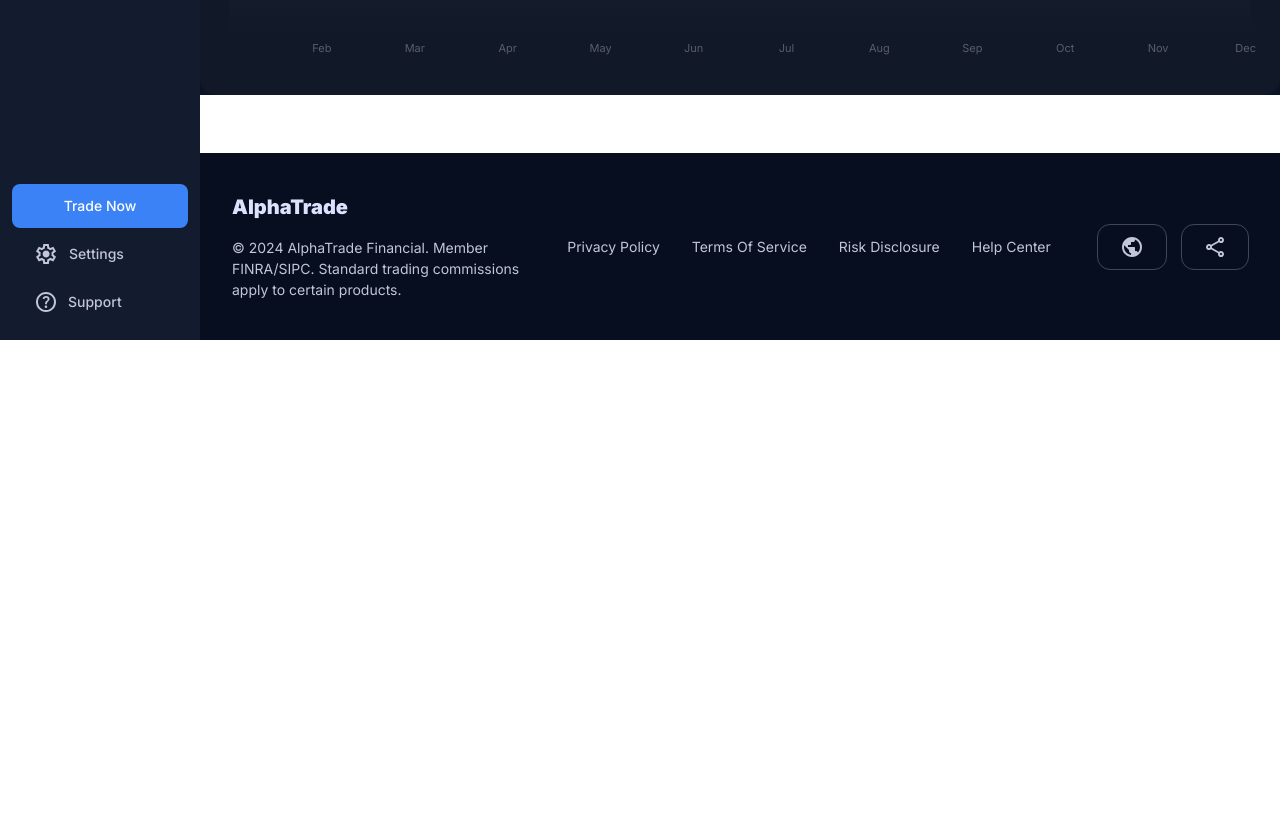
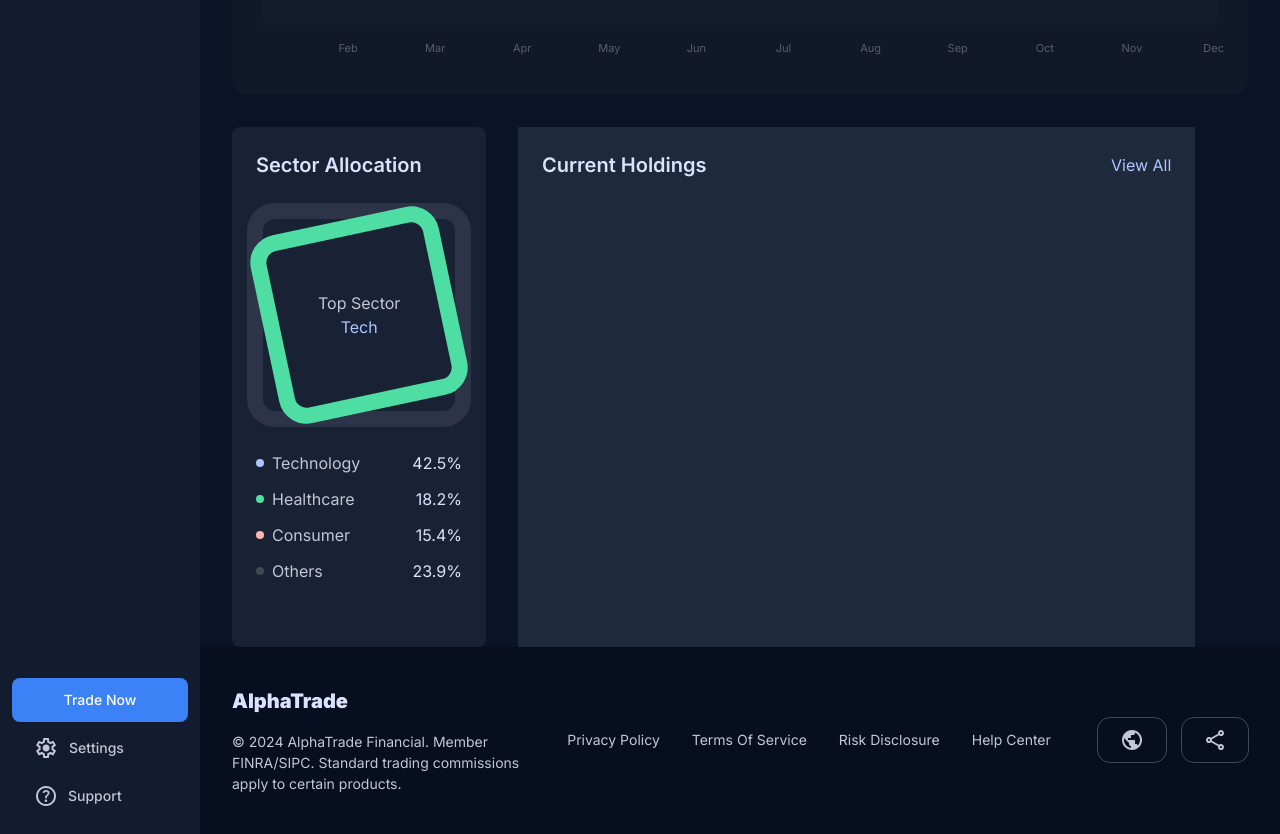
Before and after one commit to alizewulf/alphatrade-pro, a React (Vite) app: page /portfolio in a window 1280 px wide. Shown: the part 460-1294 px from the top of the page. Before the commit the page ends 800 px from the top, so only its background shows below. Built offline with nearby package versions, Linux system fonts and the light colour scheme; sample sign-in values are in the browser's storage.

Commit message:
feat: Current Holding init

```diff
--- /dev/null
+++ b/src/pages/PortfolioPage/allocation-section/data/allocationData.ts
@@ -0,0 +1,12 @@
+ export const allocationData:DataInterface[] = [
+    { color: "#ADC6FF", title: "Technology", percentage: "42.5" },
+    { color: "#4EDEA3", title: "Healthcare", percentage: "18.2" },
+    { color: "#FFB3AD", title: "Consumer", percentage: "15.4" },
+    { color: "#424754", title: "Others", percentage: "23.9" },
+  ];
+
+  interface DataInterface {
+  color: string,
+  title: string,
+  percentage: string
+}
--- a/src/pages/PortfolioPage/allocation-section/ui/AllocationSection.tsx
+++ b/src/pages/PortfolioPage/allocation-section/ui/AllocationSection.tsx
@@ -1,7 +1,30 @@
+import { allocationData } from "../data/allocationData";
+import StatisticWrapper from "./StatisticWrapper";
+
 function AllocationSection() {
   return (
-    <div>AllocationSection</div>
-  )
+    <div className="flex font-inter flex-col rounded-lg gap-6 p-6 bg-[#1E293B]/70 w-1/4">
+      <h3 className="font-semibold text-xl leading-7 text-[#DAE2FD]">
+        Sector Allocation
+      </h3>
+      <div className="flex flex-col gap-8 items-center mt-4">
+        <div className="relative outline-16 w-48 h-48 outline-[#2D3449] rounded-xl">
+          <div className="absolute flex items-center justify-center flex-col bottom-1/2 right-1/2 translate-1/2 outline-16 outline-[#4EDEA3] rounded-xl w-40 h-40 -rotate-12">
+            <div className="flex text-base leading-6 flex-col rotate-12 text-center">
+              <span className="text-[#C2C6D6]">Top Sector</span>
+              <span className="text-[#ADC6FF]">Tech</span>
+            </div>
+          </div>
+        </div>
+
+        <div className="flex flex-col w-full mt-2 text-start gap-3 pb-10">
+          {allocationData.map(item => (
+            <StatisticWrapper color={item.color} percent={item.percentage} textContent={item.title} key={item.title}/>
+          ))}
+        </div>
+      </div>
+    </div>
+  );
 }
 
-export default AllocationSection
+export default AllocationSection;
--- /dev/null
+++ b/src/pages/PortfolioPage/allocation-section/ui/StatisticWrapper.tsx
@@ -0,0 +1,20 @@
+interface StatisticWrapperProps {
+    textContent: string
+    percent: string
+    color: string
+}
+
+function StatisticWrapper({textContent, percent, color}:StatisticWrapperProps) {
+    const textStyle = "text-base leading-6"
+    return (
+    <div className="w-full flex items-center font-inter justify-between">
+        <div className="flex gap-2 items-center ">
+            <span className="w-2 h-2 rounded-full" style={{backgroundColor: color}}></span>
+            <span className={`${textStyle} text-[#C2C6D6]`}>{textContent}</span>
+        </div>
+        <span className={`${textStyle} text-[#DAE2FD]`}>{percent}%</span>
+    </div>
+  )
+}
+
+export default StatisticWrapper
--- /dev/null
+++ b/src/pages/PortfolioPage/current-holding/index.ts
@@ -0,0 +1 @@
+export {default} from './ui/CurrentHoldingWrapper'
--- /dev/null
+++ b/src/pages/PortfolioPage/current-holding/ui/CurrentHoldingTitle.tsx
@@ -0,0 +1,10 @@
+function CurrentHoldingTitle() {
+  return (
+    <div className="flex font-inter justify-between p-6 items-center">
+        <h3 className="font-semibold text-xl leading-7 text-[#DAE2FD]">Current Holdings</h3>
+        <button className="text-[#ADC6FF] cursor-pointer leading-7 text-base">View All</button>
+    </div>
+  )
+}
+
+export default CurrentHoldingTitle
--- /dev/null
+++ b/src/pages/PortfolioPage/current-holding/ui/CurrentHoldingWrapper.tsx
@@ -0,0 +1,11 @@
+import CurrentHoldingTitle from "./CurrentHoldingTitle"
+
+function CurrentHoldingWrapper() {
+  return (
+    <div className="w-2/3 bg-[#1E293B]">
+      <CurrentHoldingTitle/>
+    </div>
+  )
+}
+
+export default CurrentHoldingWrapper
--- a/src/pages/PortfolioPage/ui/PortfolioPage.tsx
+++ b/src/pages/PortfolioPage/ui/PortfolioPage.tsx
@@ -1,5 +1,7 @@
 import { useAuth } from "@/app/providers/AuthContext"
-import {PortfolioChart} from "../portfolio-chart"
+import { PortfolioChart } from "../portfolio-chart"
+import AllocationSection from "../allocation-section"
+import CurrentHolding from "../current-holding"
 
 function PortfolioPage() {
   const { user } = useAuth()
@@ -9,9 +11,12 @@ function PortfolioPage() {
   }
   return (
     <>
-        <section className="bg-bgcolor ">
+        <section className="bg-bgcolor flex flex-col gap-8 px-8">
           <PortfolioChart balance={user.onBalance ?? 0}/>
-
+          <div className="flex gap-8">
+          <AllocationSection/>
+          <CurrentHolding/>
+          </div>
         </section>
     </>
 )
```
Also changed, not shown: src/pages/PortfolioPage/allocation-section/index.ts (line endings or trailing spaces).
